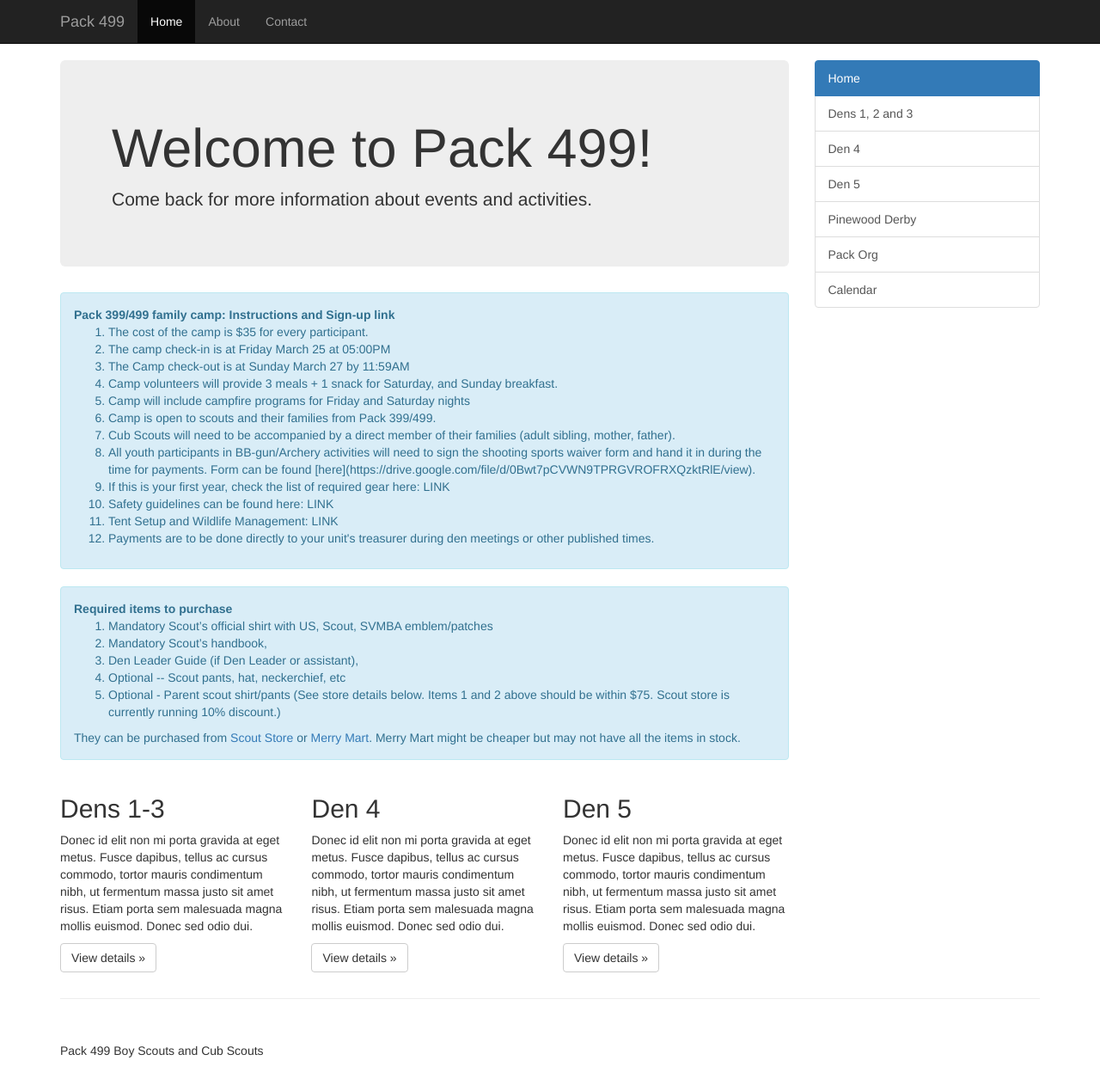
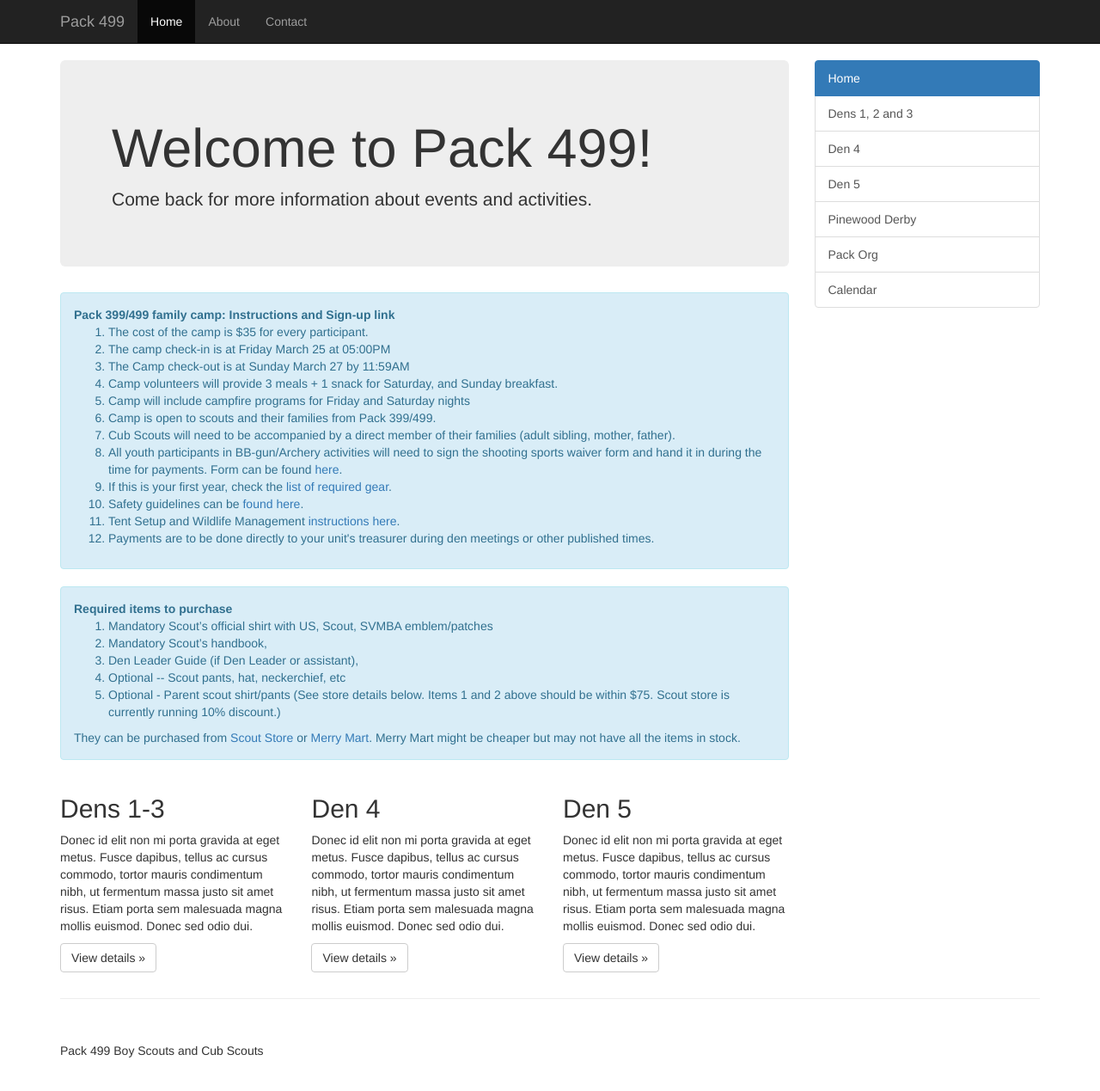
Before and after one commit to scout499/scout499.github.io, a Jekyll site: the page built from index.html, in a window 1280 px wide and 1272 px high. Shown: the top 1269 px of the window at 86% size. Built offline with Jekyll 4.4.1, drawn with Linux system fonts in a browser that asks for light colours; nearby versions of some CDN libraries; Markdown is read by kramdown in place of the engine named in the settings.

Commit message:
Update index.html

```diff
--- a/index.html
+++ b/index.html
@@ -17,10 +17,10 @@ layout: default
       <li>Camp will include campfire programs for Friday and Saturday nights</li>
       <li>Camp is open to scouts and their families from Pack 399/499.</li>
       <li>Cub Scouts will need to be accompanied by a direct member of their families (adult sibling, mother, father).</li>
-      <li>All youth participants in BB-gun/Archery activities will need to sign the shooting sports waiver form and hand it in during the time for payments. Form can be found [here](https://drive.google.com/file/d/0Bwt7pCVWN9TPRGVROFRXQzktRlE/view).</li>
-      <li>If this is your first year, check the list of required gear here: LINK</li>
-      <li>Safety guidelines can be found here: LINK</li>
-      <li>Tent Setup and Wildlife Management: LINK</li>
+      <li>All youth participants in BB-gun/Archery activities will need to sign the shooting sports waiver form and hand it in during the time for payments. Form can be found <a href="https://drive.google.com/file/d/0Bwt7pCVWN9TPRGVROFRXQzktRlE/view">here</a>.</li>
+      <li>If this is your first year, check the <a href="https://docs.google.com/document/d/1yClqUj-J-tKjB-RamihBN0g_uViWUrGMFy-cHOA9v0s">list of required gear</a>.</li>
+      <li>Safety guidelines can be <a href="https://docs.google.com/document/d/1FDikpm90z58Cj6IT_DO4p6dUPHzqbVcp09udJ-WQzu4">found here</a>.</li>
+      <li>Tent Setup and Wildlife Management <a href="https://docs.google.com/document/d/1T2UpSRRzljZQj878WKHOn2f8wXpMO2Ihsr0S5csxUBc">instructions here</a>.</li>
       <li>Payments are to be done directly to your unit's treasurer during den meetings or other published times.</li>
     </ol>
 </div>
```
